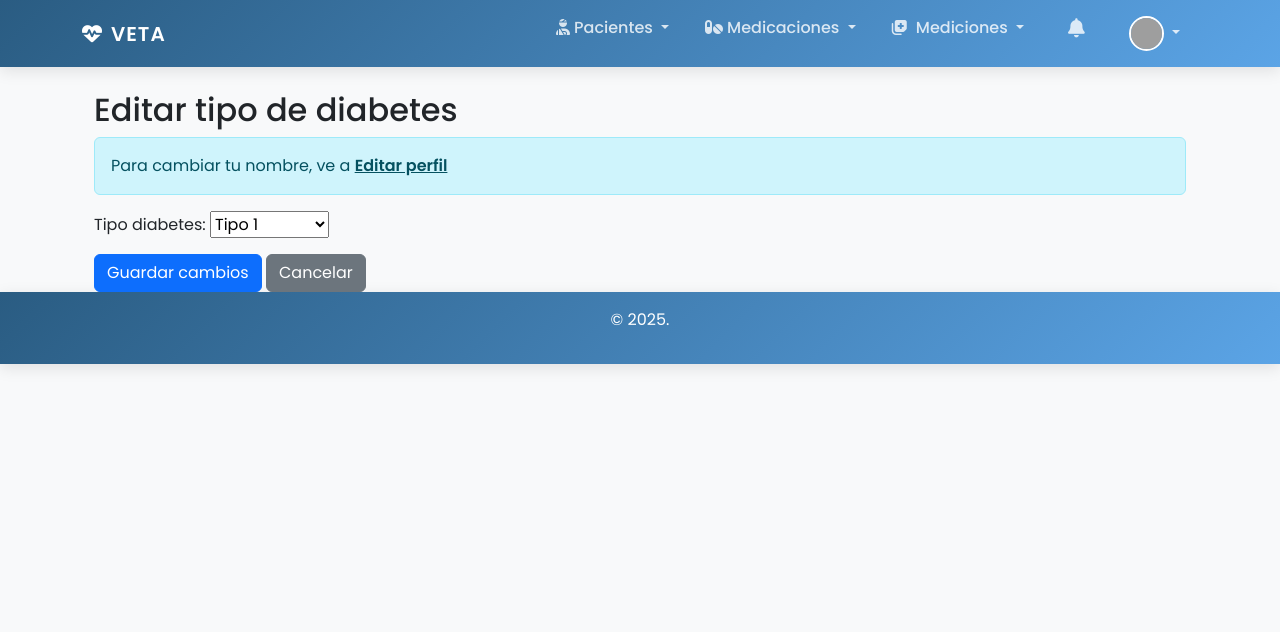
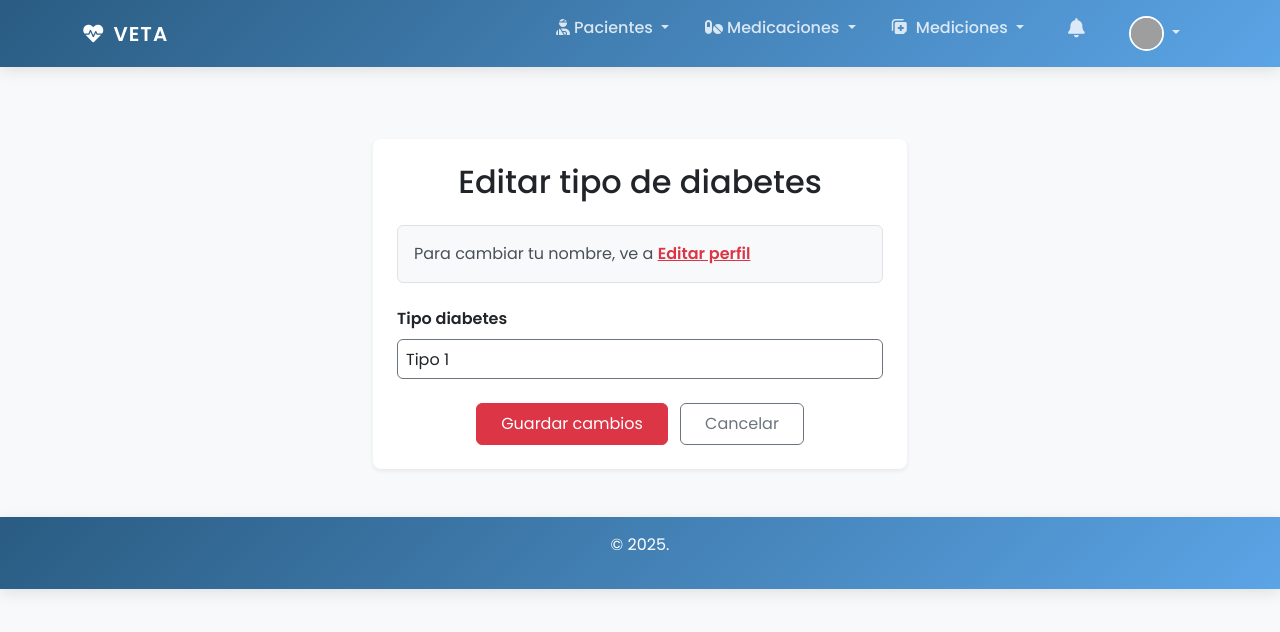
Before and after one commit to SantiagoEchavarria/Veta, a Django app: page /editar_paciente/ in a window 1280 px wide. Shown: the top 632 px of the page. Run offline with Django 5.2, Linux system fonts and the light colour scheme; a user stored in the database is signed in; data comes from the database, SQL or seed files in the repository; grey boxes are pictures that could not be loaded.

Commit message:
Editar pacientes mejora

```diff
--- a/pacientes/templates/pacientes/editar_pacientes.html
+++ b/pacientes/templates/pacientes/editar_pacientes.html
@@ -1,22 +1,81 @@
 {% extends "usuarios/base.html" %}
+{% block content %}
+<link href="https://cdnjs.cloudflare.com/ajax/libs/font-awesome/6.0.0/css/all.min.css" rel="stylesheet">
 
-{% block content %}
-<div class="container mt-4">
-    <h2>Editar tipo de diabetes</h2>
+<div class="bg-light">
+    <div class="container py-5">
+        <div class="row justify-content-center">
+            <!-- Main Content -->
+            <div class="col-12 col-md-8 col-lg-6">
+                <div class="card border-0 shadow-sm">
+                    <div class="card-body p-0 d-flex flex-column justify-content-center align-items-center">
+                        <div class="row g-0 w-100">
+                            <!-- Content Area -->
+                            <div class="col-12">
+                                <div class="p-4 w-100">
+                                    <h2 class="mb-4 text-center font-weight-bold">Editar tipo de diabetes</h2>
 
-    <div class="alert alert-info">
+                                    <div class="alert alert-info mb-4">
                                         Para cambiar tu nombre, ve a <a href="{% url 'editar_seccion' %}" class="alert-link">Editar perfil</a>
                                     </div>
 
+                                    {{ error }}
                                     <form method="post">
                                         {% csrf_token %}
+                                        <div class="mb-4">
                                             <div class="mb-3">
-            {{ form.tipo_diabetes.label_tag }}
-            {{ form.tipo_diabetes }}
+                                                <label class="form-label fw-bold">{{ form.tipo_diabetes.label }}</label>
+                                                <select name="{{ form.tipo_diabetes.name }}"
+                                                        class="form-control p-2 border-1 border-secondary rounded"
+                                                        style="height: 40px;">
+                                                    {% for choice in form.tipo_diabetes.field.choices %}
+                                                        <option value="{{ choice.0 }}" {% if choice.0 == form.tipo_diabetes.value %}selected{% endif %}>
+                                                            {{ choice.1 }}
+                                                        </option>
+                                                    {% endfor %}
+                                                </select>
                                                 <small class="form-text text-muted">{{ form.tipo_diabetes.help_text }}</small>
                                             </div>
-        <button type="submit" class="btn btn-primary">Guardar cambios</button>
-        <a href="{% url 'mi_detalle_paciente' %}" class="btn btn-secondary">Cancelar</a>
+                                        </div>
+
+                                        <div class="mt-4 text-center">
+                                            <button type="submit" class="btn btn-danger px-4 py-2">Guardar cambios</button>
+                                            <a href="{% url 'mi_detalle_paciente' %}" class="btn btn-outline-secondary px-4 py-2 ms-2">Cancelar</a>
+                                        </div>
                                     </form>
                                 </div>
+                            </div>
+                        </div>
+                    </div>
+                </div>
+            </div>
+        </div>
+    </div>
+</div>
+
+<style>
+    .form-control, .form-select {
+        border: 1px solid #6c757d !important;
+        transition: border-color 0.15s ease-in-out, box-shadow 0.15s ease-in-out;
+    }
+    .form-control:focus, .form-select:focus {
+        border-color: #dc3545 !important;
+        box-shadow: 0 0 0 0.25rem rgba(220, 53, 69, 0.25);
+    }
+    .card {
+        border-radius: 0.5rem;
+    }
+    .btn-outline-secondary {
+        border-color: #6c757d;
+    }
+    .alert-info {
+        background-color: #f8f9fa;
+        border-color: #dee2e6;
+        color: #495057;
+    }
+    .alert-link {
+        color: #dc3545;
+        text-decoration: underline;
+    }
+</style>
 {% endblock %}
```
Also changed, not shown: pacientes/templates/pacientes/pacientes_detalles.html (+0 -17 lines). Lines whose indentation alone changed are shown as unchanged.
